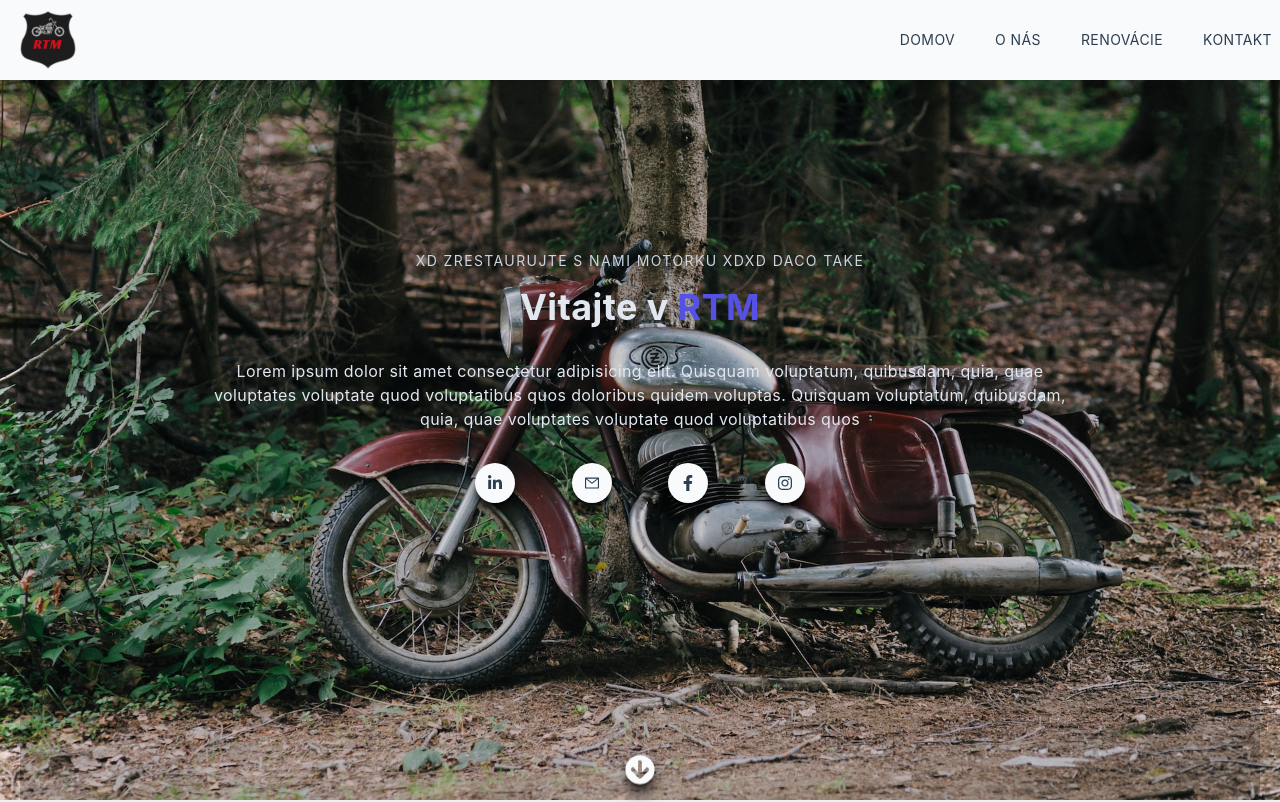
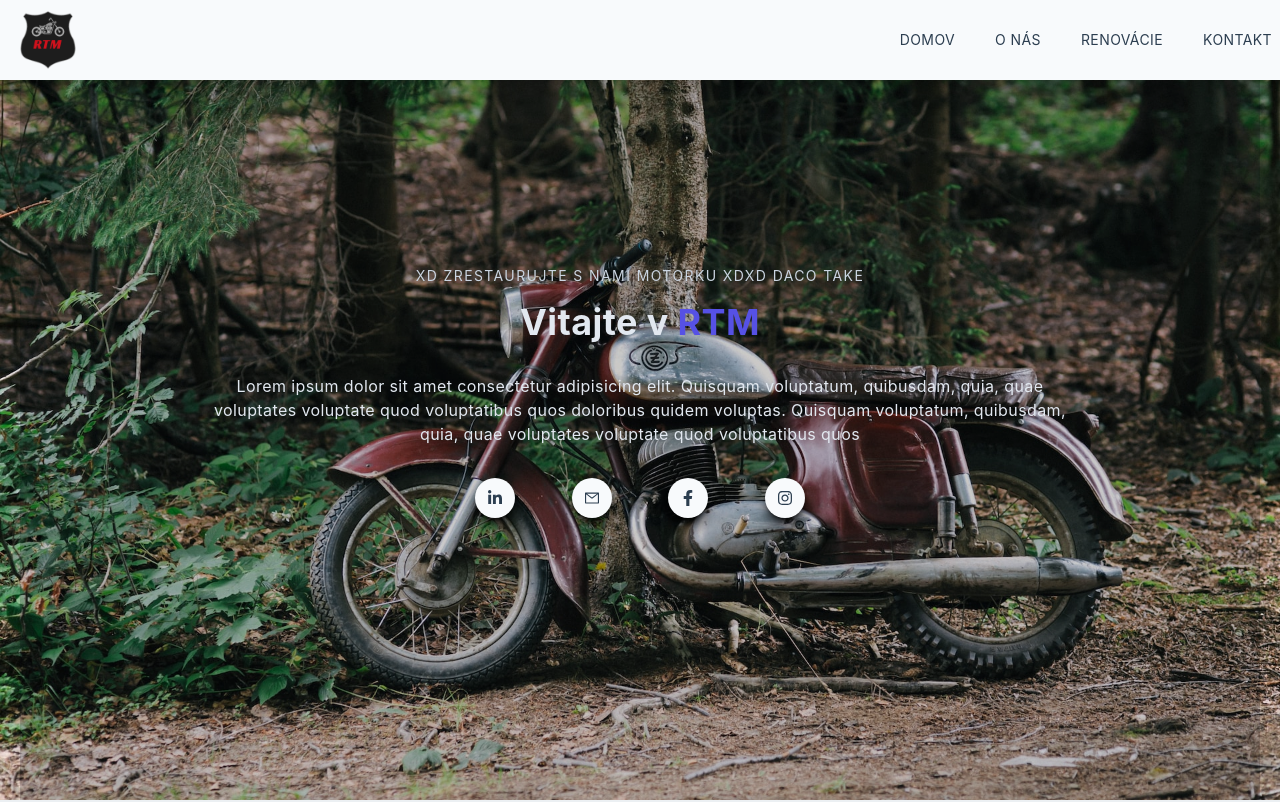
Before and after one commit to stanosusila/Tmr-at, a Next.js app: page / in a window 1280 px wide. Shown: the top 802 px of the page. Built offline with nearby package versions, Linux system fonts and the light colour scheme.

Commit message:
delete: main page scroll button

```diff
--- a/src/components/Main.jsx
+++ b/src/components/Main.jsx
@@ -25,7 +25,7 @@ const Main = () => {
       />
 
       <div className="max-w-[1240px] w-full h-full mx-auto p-2 flex flex-col justify-center items-center bg-gray-950 bg-opacity-20">
-        <div className="mt-auto">
+        <div>
           <p className="uppercase text-sm tracking-widest text-slate-300">
             Xd zrestaurujte s nami motorku xdxd daco take
           </p>
@@ -53,12 +53,6 @@ const Main = () => {
             </div>
           </div>
         </div>
-        <div className="mt-auto">
-          <FaArrowCircleDown
-            size={30}
-            className="animate-bounce text-slate-50 shadow-black shadow-lg rounded-full cursor-pointer hover:scale-105 hover:s ease-in duration-300"
-          />
-        </div>
       </div>
     </div>
   );
```
